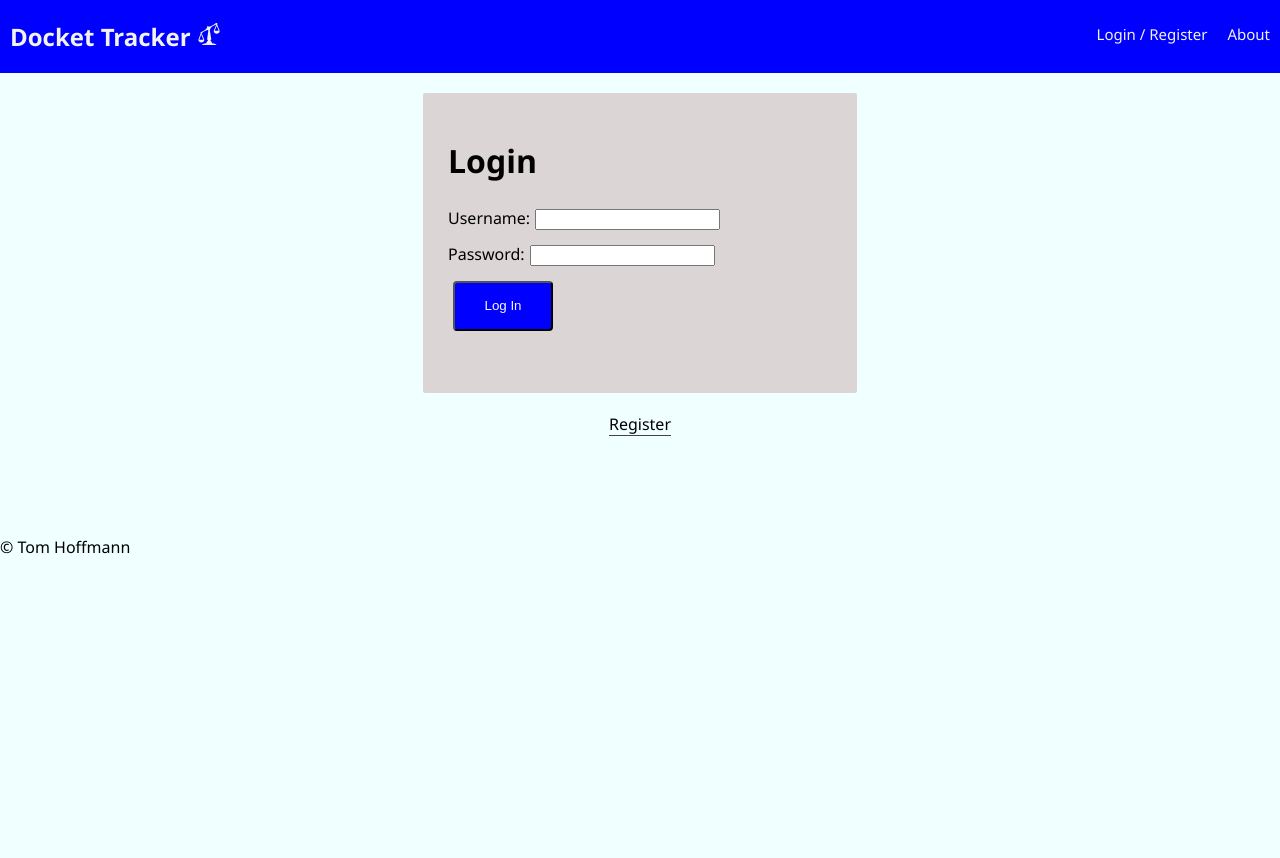
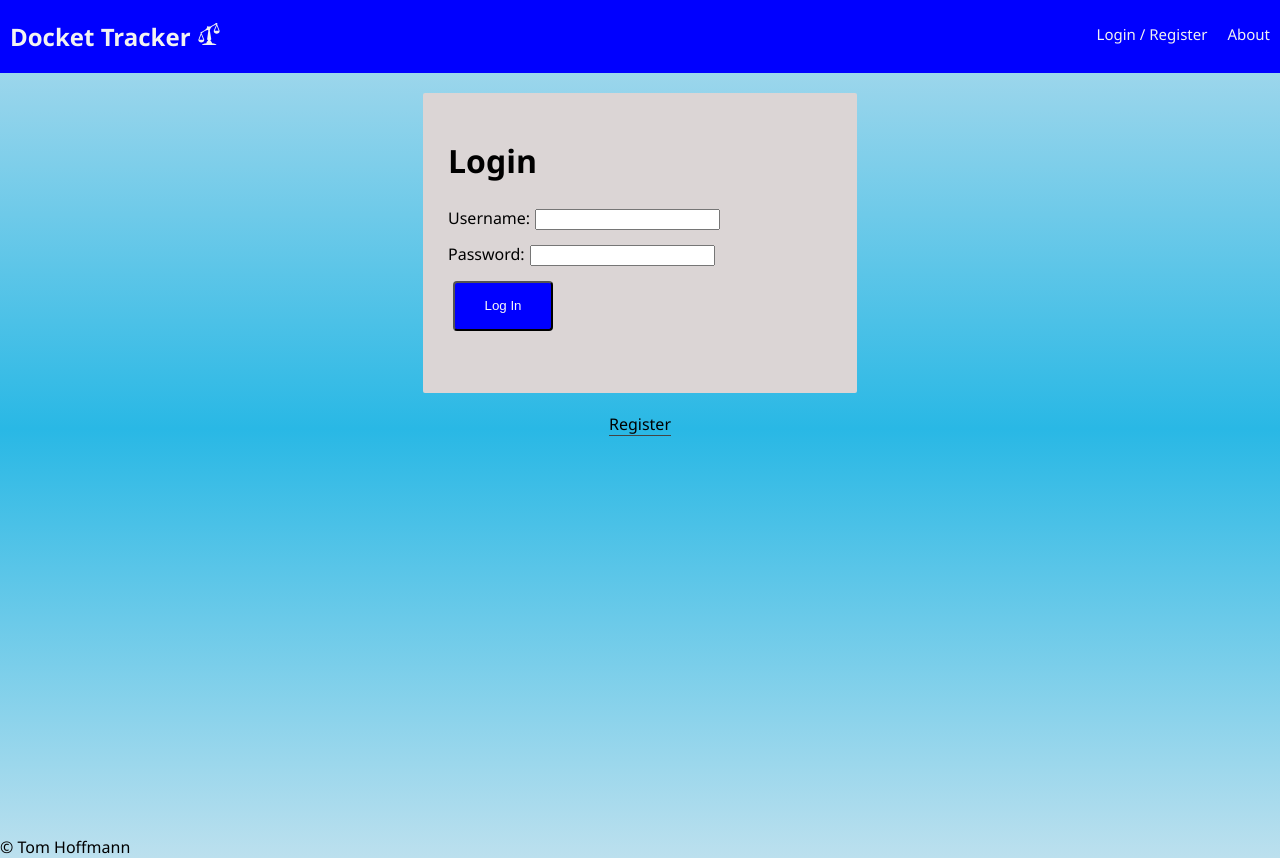
Before and after one commit to hoffmann1226/Docket_Tracker-solo-project, a React (Create React App) app: page /#/details in a window 1280 px wide. Before the commit the page ends 800 px from the top, so only its background shows below. Built offline with nearby package versions, Linux system fonts and the light colour scheme; no server answers.

Commit message:
working good

```diff
--- a/src/components/App/App.css
+++ b/src/components/App/App.css
@@ -1,7 +1,10 @@
 body {
     font-family: 'Segoe UI', Tahoma, Geneva, Verdana, sans-serif;
     margin: 0px;
-    background-color: azure;
+    height: 100%;
+    background: linear-gradient(to bottom, #b3dced 0%,#29b8e5 50%,#bce0ee 100%);
+
+
 }
 
 
--- a/src/components/DocketList/DocketList.js
+++ b/src/components/DocketList/DocketList.js
@@ -23,9 +23,9 @@ componentDidMount () {
                     <TableCell>Event</TableCell>
                     <TableCell>Case</TableCell>
                     <TableCell>Date</TableCell>
-                    <TableCell>Details</TableCell>
-                    <TableCell>Edit</TableCell>
-                    <TableCell>Delete</TableCell>
+                    <TableCell></TableCell>
+                    <TableCell></TableCell>
+                    <TableCell></TableCell>
                 </TableRow>
             </TableHead>
             <TableBody>
--- a/src/components/Footer/Footer.css
+++ b/src/components/Footer/Footer.css
@@ -1,3 +1,4 @@
 footer {
-    margin-top: 100px;
+    margin-top: 400px;
+    margin-bottom: 0px
 }
```
Also changed, not shown: src/components/App/justice.png (added).
